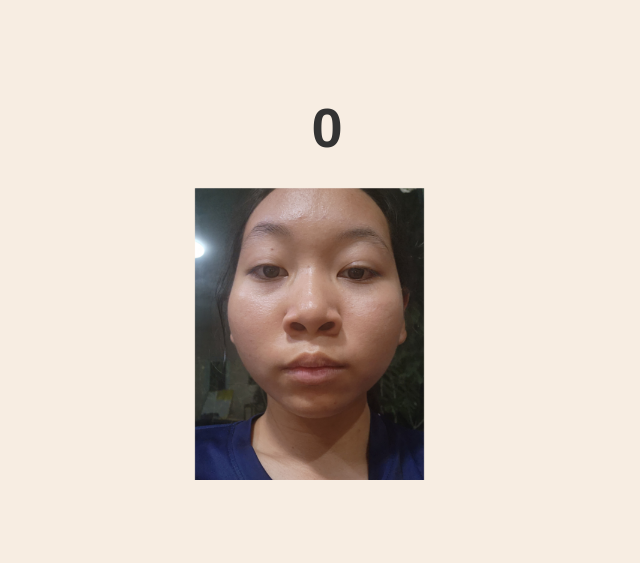
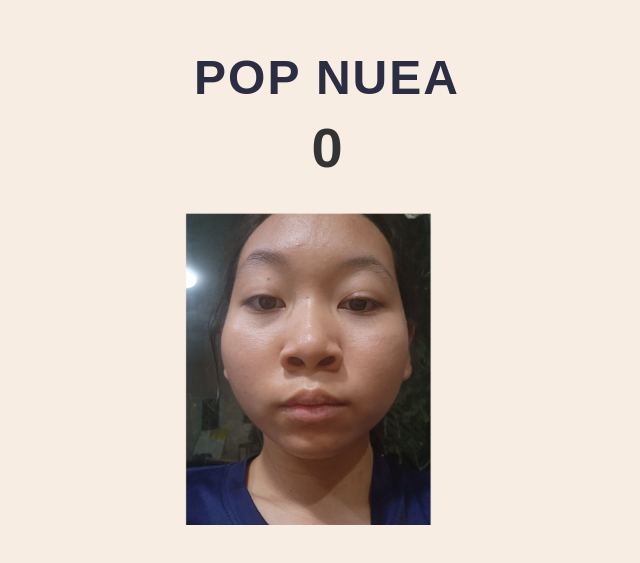
Before and after one commit to PunggyLol37/PopNuea, a plain HTML site: page index.html in a window 1280 px wide. Shown: the part 113-676 px from the top of the page, without its empty margins (313-953 px from the left). Drawn offline with Linux system fonts and the light colour scheme.

Commit message:
Rename game to Pop NUEA and update styles

```diff
--- a/index.html
+++ b/index.html
@@ -3,7 +3,7 @@
 <head>
   <meta charset="UTF-8">
   <meta name="viewport" content="width=device-width, initial-scale=1.0">
-  <title>My Pop Cat</title>
+  <title>Pop NUEA</title>
   <style>
     * {
       box-sizing: border-box;
@@ -22,15 +22,24 @@
       font-family: Arial, sans-serif;
       touch-action: manipulation;
     }
+    /* สไตล์ของชื่อเกม Pop NUEA */
+    #title {
+      font-size: 3rem;
+      font-weight: 900;
+      letter-spacing: 2px;
+      color: #2b2d42;
+      margin: 0 0 10px 0;
+      text-transform: uppercase;
+    }
     #score {
       font-size: 3.5rem;
       font-weight: bold;
       color: #333;
-      margin-bottom: 20px;
+      margin-bottom: 25px;
     }
     #cat-container {
-      width: 300px;
-      height: 300px;
+      width: 320px;
+      height: 320px;
       display: flex;
       align-items: center;
       justify-content: center;
@@ -45,10 +54,14 @@
 </head>
 <body>
 
+  <!-- ส่วนหัวข้อชื่อเกม -->
+  <h1 id="title">Pop NUEA</h1>
+
+  <!-- ส่วนแสดงคะแนน -->
   <div id="score">0</div>
 
   <div id="cat-container">
-    <img id="cat-img" src="close.png" alt="Cat Closed">
+    <img id="cat-img" src="close.png" alt="Pop NUEA Closed">
   </div>
 
   <audio id="pop-sound" src="pop.mp3" preload="auto"></audio>
```
